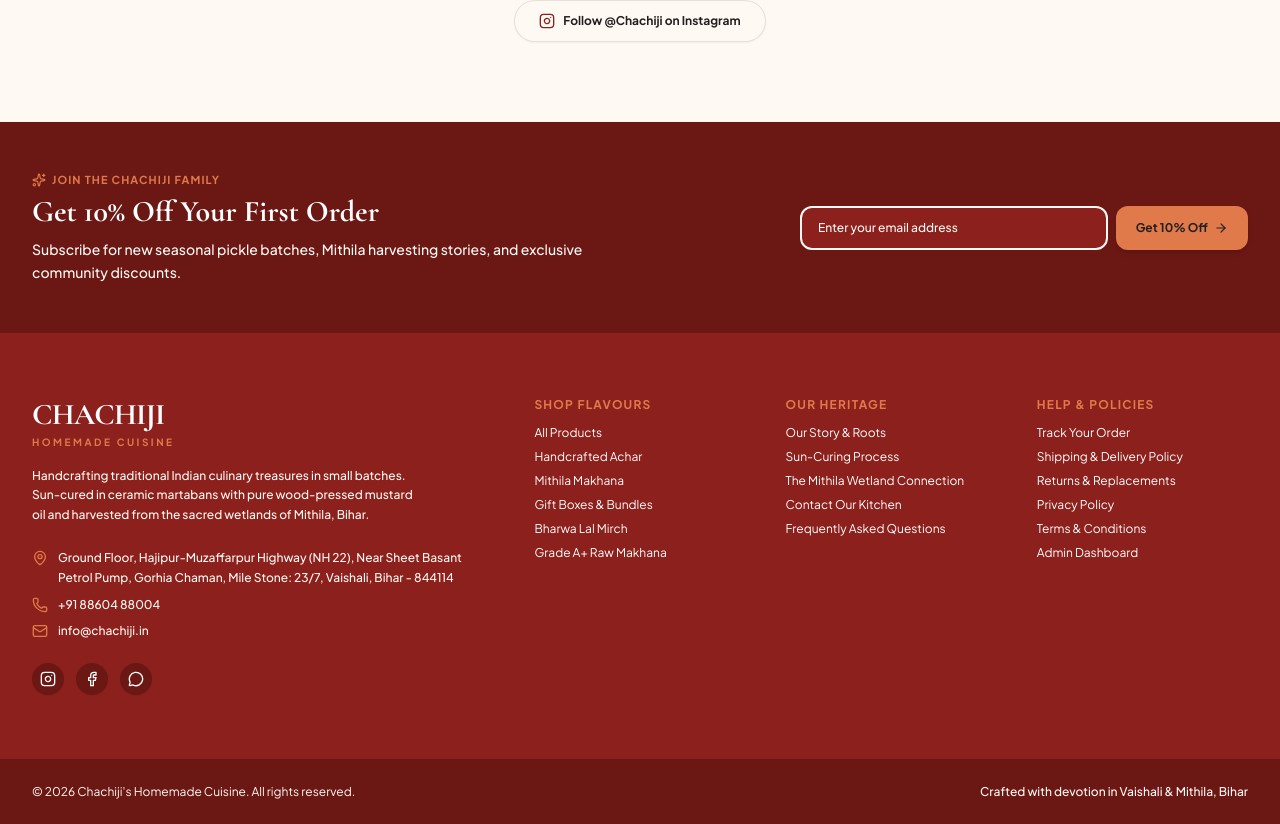
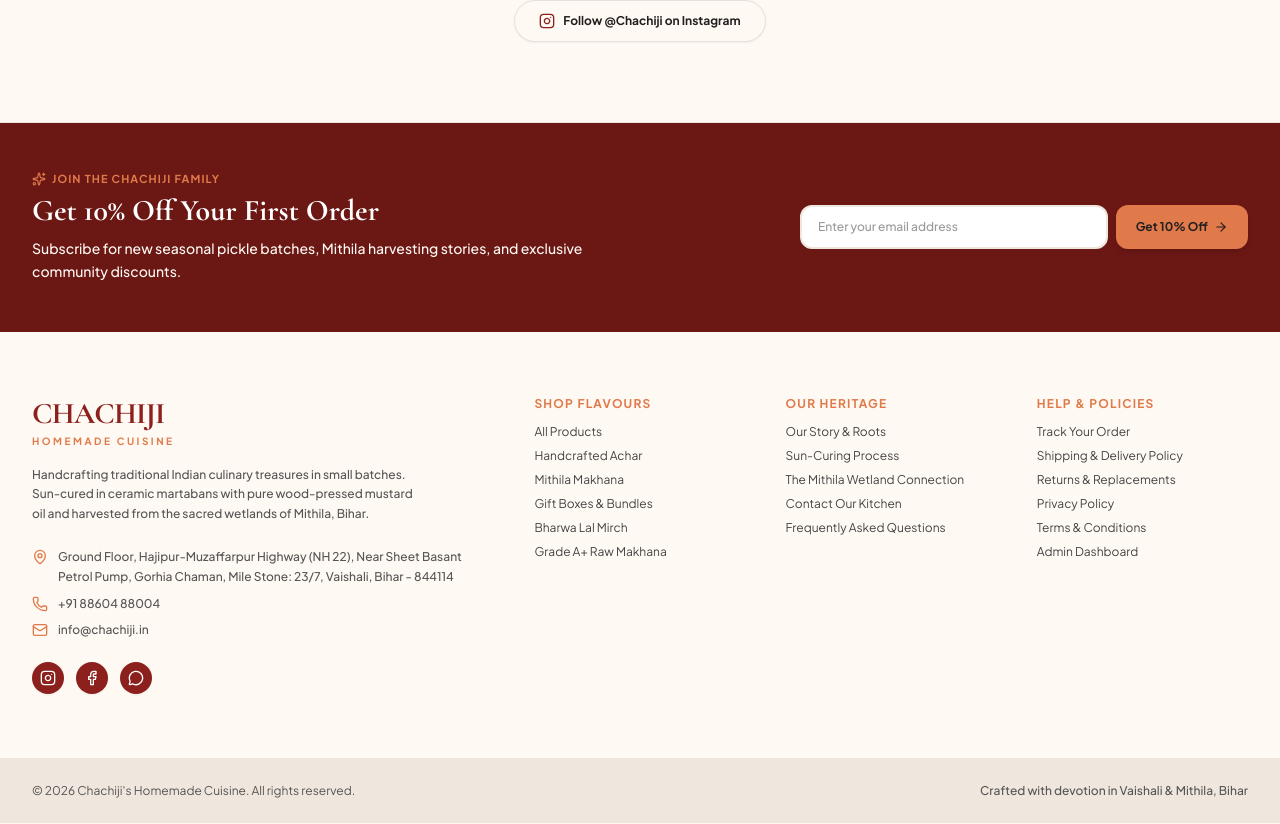
Before and after one commit to shahbaz123ahmed/chachiji, a Next.js app: page / in a window 1280 px wide. Shown: the part 6800-7624 px from the top of the page. Built offline with nearby package versions, Linux system fonts and the light colour scheme.

Commit message:
feat: footer background updated to cream #FFF9F3, text colors adjusted

```diff
--- a/components/layout/Footer.tsx
+++ b/components/layout/Footer.tsx
@@ -27,7 +27,7 @@
   };
 
   return (
-    <footer className="bg-[#8C201C] text-[#FFFFFF] border-t-2 border-[#6B1815] relative overflow-hidden">
+    <footer className="bg-[#FFF9F3] text-[#231F20] border-t border-[#EFE7DD] relative overflow-hidden">
       {/* 16. Promotional / Newsletter Strip - Solid #6B1815 background with #E07A4A CTA */}
       <div className="border-b border-[#6B1815] bg-[#6B1815] py-12 px-4 sm:px-6 lg:px-8">
         <div className="max-w-7xl mx-auto flex flex-col lg:flex-row items-center justify-between gap-6">
@@ -58,7 +58,7 @@
                   onChange={(e) => setEmail(e.target.value)}
                   placeholder="Enter your email address"
                   required
-                  className="flex-1 bg-[#8C201C] border-2 border-[#FFF9F3] focus:border-[#E07A4A] rounded-xl px-4 py-3 text-xs text-[#FFFFFF] placeholder:text-[#FFF9F3] font-medium focus:outline-none"
+                  className="flex-1 bg-[#FFFFFF] border-2 border-[#EFE7DD] focus:border-[#8C201C] rounded-xl px-4 py-3 text-xs text-[#231F20] placeholder:text-[#999999] font-medium focus:outline-none"
                 />
                 <button
                   type="submit"
@@ -79,18 +79,18 @@
           {/* Brand Info & Address */}
           <div className="lg:col-span-2 space-y-4">
             <div>
-              <span className="font-serif text-3xl font-bold tracking-tight text-[#FFFFFF]">
+              <span className="font-serif text-3xl font-bold tracking-tight text-[#8C201C]">
                 CHACHIJI
               </span>
               <span className="block text-[10px] uppercase tracking-[0.25em] text-[#E07A4A] font-bold mt-0.5">
                 Homemade Cuisine
               </span>
             </div>
-            <p className="text-xs text-[#FFF9F3] leading-relaxed max-w-sm font-medium">
+            <p className="text-xs text-[#555555] leading-relaxed max-w-sm font-medium">
               Handcrafting traditional Indian culinary treasures in small batches. Sun-cured in ceramic martabans with pure wood-pressed mustard oil and harvested from the sacred wetlands of Mithila, Bihar.
             </p>
 
-            <div className="space-y-2.5 pt-2 text-xs text-[#FFF9F3]">
+            <div className="space-y-2.5 pt-2 text-xs text-[#555555]">
               <div className="flex items-start gap-2.5">
                 <MapPin className="w-4 h-4 text-[#E07A4A] shrink-0 mt-0.5" />
                 <span className="leading-relaxed font-medium">
@@ -117,7 +117,7 @@
                 href={BRAND_INFO.socials.instagram}
                 target="_blank"
                 rel="noopener noreferrer"
-                className="w-8 h-8 rounded-full bg-[#6B1815] hover:bg-[#E07A4A] hover:text-[#231F20] flex items-center justify-center text-[#FFFFFF] transition-all shadow-xs"
+                className="w-8 h-8 rounded-full bg-[#8C201C] hover:bg-[#E07A4A] hover:text-[#231F20] flex items-center justify-center text-[#FFFFFF] transition-all shadow-xs"
                 aria-label="Instagram"
               >
                 <InstagramIcon className="w-4 h-4" />
@@ -126,7 +126,7 @@
                 href={BRAND_INFO.socials.facebook}
                 target="_blank"
                 rel="noopener noreferrer"
-                className="w-8 h-8 rounded-full bg-[#6B1815] hover:bg-[#E07A4A] hover:text-[#231F20] flex items-center justify-center text-[#FFFFFF] transition-all shadow-xs"
+                className="w-8 h-8 rounded-full bg-[#8C201C] hover:bg-[#E07A4A] hover:text-[#231F20] flex items-center justify-center text-[#FFFFFF] transition-all shadow-xs"
                 aria-label="Facebook"
               >
                 <FacebookIcon className="w-4 h-4" />
@@ -135,7 +135,7 @@
                 href={BRAND_INFO.whatsappUrl}
                 target="_blank"
                 rel="noopener noreferrer"
-                className="w-8 h-8 rounded-full bg-[#6B1815] hover:bg-[#25D366] hover:text-white flex items-center justify-center text-[#FFFFFF] transition-all shadow-xs"
+                className="w-8 h-8 rounded-full bg-[#8C201C] hover:bg-[#25D366] hover:text-white flex items-center justify-center text-[#FFFFFF] transition-all shadow-xs"
                 aria-label="WhatsApp"
               >
                 <MessageCircle className="w-4 h-4" />
@@ -148,7 +148,7 @@
             <h4 className="text-xs font-bold uppercase tracking-widest text-[#E07A4A]">
               Shop Flavours
             </h4>
-            <ul className="space-y-2 text-xs text-[#FFFFFF]">
+            <ul className="space-y-2 text-xs text-[#444444]">
               <li>
                 <Link href="/shop" className="hover:text-[#E07A4A] transition-colors">
                   All Products
@@ -187,7 +187,7 @@
             <h4 className="text-xs font-bold uppercase tracking-widest text-[#E07A4A]">
               Our Heritage
             </h4>
-            <ul className="space-y-2 text-xs text-[#FFFFFF]">
+            <ul className="space-y-2 text-xs text-[#444444]">
               <li>
                 <Link href="/about" className="hover:text-[#E07A4A] transition-colors">
                   Our Story &amp; Roots
@@ -221,7 +221,7 @@
             <h4 className="text-xs font-bold uppercase tracking-widest text-[#E07A4A]">
               Help &amp; Policies
             </h4>
-            <ul className="space-y-2 text-xs text-[#FFFFFF]">
+            <ul className="space-y-2 text-xs text-[#444444]">
               <li>
                 <Link href="/track-order" className="hover:text-[#E07A4A] transition-colors">
                   Track Your Order
@@ -258,8 +258,8 @@
       </div>
 
       {/* Bottom Bar */}
-      <div className="border-t border-[#6B1815] bg-[#6B1815] py-6 px-4 sm:px-6 lg:px-8">
-        <div className="max-w-7xl mx-auto flex flex-col sm:flex-row items-center justify-between gap-4 text-xs text-[#FFF9F3]">
+      <div className="border-t border-[#EFE7DD] bg-[#EFE7DD] py-6 px-4 sm:px-6 lg:px-8">
+        <div className="max-w-7xl mx-auto flex flex-col sm:flex-row items-center justify-between gap-4 text-xs text-[#555555]">
           <p>© {new Date().getFullYear()} Chachiji&apos;s Homemade Cuisine. All rights reserved.</p>
           <p className="flex items-center gap-1 font-medium">
             <span>Crafted with devotion in Vaishali &amp; Mithila, Bihar</span>
```
